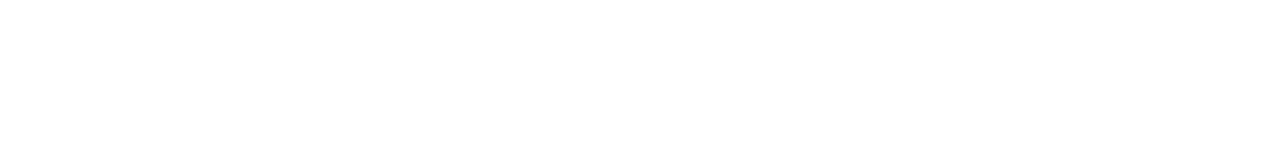
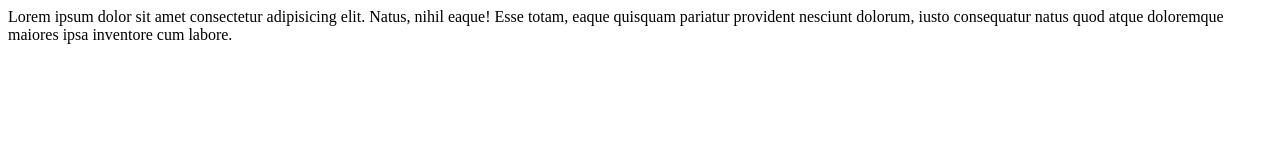
Before and after one commit to shkrobutandriy/blog-website, a website: page index.html in a window 1280 px wide. Drawn offline with Linux system fonts and the light colour scheme.

Commit message:
html div

```diff
--- a/index.html
+++ b/index.html
@@ -5,11 +5,14 @@
     <meta http-equiv="X-UA-Compatible" content="IE=edge" />
     <meta name="viewport" content="width=device-width, initial-scale=1.0" />
     <title>Document</title>
-    <link rel="stylesheet" href="css/style.css">
+    <link rel="stylesheet" href="css/style.css" />
   </head>
   <body>
-
-
-
+    <div>
+      Lorem ipsum dolor sit amet consectetur adipisicing elit. Natus, nihil
+      eaque! Esse totam, eaque quisquam pariatur provident nesciunt dolorum,
+      iusto consequatur natus quod atque doloremque maiores ipsa inventore cum
+      labore.
+    </div>
   </body>
 </html>
```
